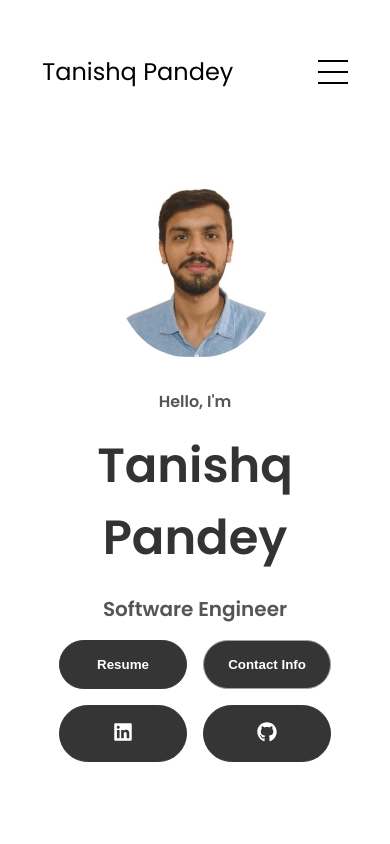
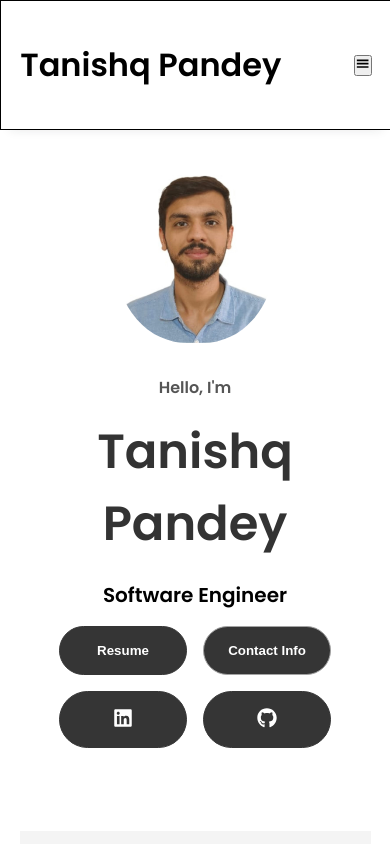
Before and after one commit to tanishqpandey26/digital-resume, a React (Create React App) app: page / in a window 390 px wide. Shown: the top 844 px of the page. Built offline with nearby package versions, Linux system fonts and the light colour scheme.

Commit message:
navbar and footer ui update

```diff
--- a/src/App.css
+++ b/src/App.css
@@ -1,4 +1,3 @@
-
 
 @import url("https://fonts.googleapis.com/css2?family=Poppins:wght@300;400;500;600&display=swap");
 
@@ -15,106 +14,27 @@ html {
   scroll-behavior: smooth;
 }
 
-p {
-  color: rgb(85, 85, 85);
-}
-
-
-
-a,
-.btn {
-  transition: all 300ms ease;
-}
-
-.nav-links {
-  gap: 2rem;
-  list-style: none;
-  font-size: 1.5rem;
-}
-
-
-
 section {
   padding-top: 4vh;
-  height: 96vh;
+  height: fit-content;
   margin: 0 10rem;
   box-sizing: border-box;
   min-height: fit-content;
 }
 
-
-
-.icon {
-  cursor: pointer;
-  height: 2rem;
+li{
+  list-style:none;
 }
 
+a{
+  color: #000;
+  text-decoration: none;
 
-
-.btn-container {
-  gap: 1rem;
-}
-
-
-
-@media screen and (max-width: 1400px) {
-  .about-containers {
-    flex-wrap: wrap;
-  }
-  #about,#contact,
-  #projects {
-    height: fit-content;
+  &:hover{
+    color: #2e86c1;
   }
 }
 
-@media screen and (max-width: 1200px) {
-  #experience,
-  .experience-details-container {
-    margin-top: 2rem;
-  }
-
-  .arrow {
-    display: none;
-  }
-  section,
-  .section-container {
-    height: fit-content;
-  }
-
-  .about-containers {
-    margin-top: 0;
-  }
+button{
+  cursor: pointer;
 }
-
-
-@media screen and (max-width: 600px) {
-
-  footer {
-    height: 40vh;
-    margin-top: 300px;
-  }
-
-  article {
-    font-size: 1rem;
-  }
-  footer nav {
-    height: fit-content;
-    margin-bottom: 2rem;
-  }
-  .about-containers,
-  .btn-container {
-    flex-wrap: wrap;
-  }
-
-  .nav-links li a {
-    font-size: 1rem;
-  }
-  .experience-sub-title {
-    font-size: 1.25rem;
-  }
-  .text-container {
-    text-align: justify;
-  }
-
-
-}
--- a/src/App.js
+++ b/src/App.js
@@ -1,4 +1,4 @@
-import './App.css';
+import "./App.css";
 import React from 'react';
 import Blogs from "./routes/Blogs";
 import Home from "./routes/Home";
@@ -13,6 +13,7 @@ function App() {
   <Routes>
 
   <Route path='/' element={<Home/>}></Route>
+
   <Route path='/blogs' element={<Blogs/>}></Route>
 
   </Routes>
--- a/src/components/Footer.js
+++ b/src/components/Footer.js
@@ -1,30 +1,98 @@
 import React from 'react';
 import "./FooterStyles.css";
 
-function Footer() {
-  return (
+const Footer = () =>{
 
-    <>
+    return(
 
-    <footer>
-      {/* <nav>
-        <div class="nav-links-container">
-          <ul class="nav-links">
-          <li><a href="#about">About Me</a></li>
-            <li><a href="#experience">Skills</a></li>
-            <li><a href="#projects">Projects</a></li>
-            <li><a href="#contact">Contact</a></li>
-            <li><a href="#blog">Blogs</a></li>
-          </ul>
+        <>
+        <div className='footer'>
+
+        <div className='top'>
+            <div>
+                <h1>Tanishq Pandey</h1>
+                <p>Software Developer</p>
+            </div>
+
+            <div>
+
+                <a href='https://www.linkedin.com/in/pandey26tanishq'>
+                <i className='fa-brands fa-linkedin'></i>
+                </a>
+
+                <a href='https://github.com/tanishqpandey26'>
+                <i className='fa-brands fa-github'></i>
+                </a>
+
+                <a href='https://twitter.com/tanishqvatsa26'>
+                <i className='fa-brands fa-twitter'></i>
+                </a>
+
+                <a href='https://digital-resume-fawn.vercel.app/'>
+                <i className='fa-solid fa-file-pdf'></i>
+                </a>
+
+            </div>
+
         </div>
-      </nav> */}
 
-      <br/>
-      <p>Copyright &#169; 2023 Tanishq Pandey</p>
-    </footer>
+        <div className='bottom'>
+
+            <div>
+
+            <h4>Projects</h4>
+
+            <a href='/'>Tripper</a>
+            <a href='https://cotlog-social-blog-website.vercel.app/'>Cotlog</a>
+            <a href='https://digital-resume-fawn.vercel.app'>Digital Resume</a>
+
+            </div>
+
+<div>
+<h4>Socials</h4>
+
+<a href='https://www.linkedin.com/in/pandey26tanishq'>Linkedin</a>
+<a href='https://twitter.com/tanishqvatsa26'>Twitter</a>
+<a href='https://github.com/tanishqpandey26'>GitHub</a>
+
+</div>
+
+<div>
+<h4>Support</h4>
+
+<a href="#contact">Contact</a>
+<a href="#experience">Skills</a>
+<a href="#projects">Projects</a>
+
+</div>
+
+<div>
+<h4>Others</h4>
+
+<a href="#profile">Profile</a>
+<a href='#about'>About Me</a>
+<a href="#blog">Blogs</a>
+
+</div>
+
+</div>
+
+<div className='footer-copyright'>
+            <h3>Copyright &#169; 2023 Tanishq Pandey</h3>
+</div>
+
+</div>
 
 </>
-  )
+
+    )
+
 }
 
-export default Footer
+export default Footer;
+
+// About Me</a></li>
+//           <li><a href=>Skills</a></li>
+//           <li><a href=>Projects</a></li>
+//           <li><a href="">Contact</a></li>
+//           <li><a href="">Blogs</a>
--- a/src/components/FooterStyles.css
+++ b/src/components/FooterStyles.css
@@ -1,18 +1,84 @@
+.footer{
+
+  margin-top: 40px;
+  padding: 4rem 6rem;
+  background: #000;
+  color: #fff;
+}
+
+.top{
+
+  display: flex;
+  align-items: center;
+  text-align: start;
+  justify-content: space-between;
+  flex-wrap: wrap;
+}
+
+.top i{
+
+  color: #fff;
+  font-size: 2rem;
+  margin-left: 1rem;
+}
+
+.top i:hover{
+
+  color: #01959a;
+}
+
+.bottom{
+
+  padding-top: 2rem;
+  text-align: start;
+  display: flex;
+  justify-content: space-between;
+  flex-wrap: wrap;
+}
+
+.bottom  div{
+
+  display: flex;
+  flex-direction: column;
+
+}
+
+.bottom h4{
+
+  font-size: 1.3rem;
+  padding: 1rem 0 0.8rem 0;
+}
 
 
-footer {
-    height: auto;
-    margin: 0 1rem;
+.bottom a{
+
+  text-decoration: none;
+  color: #fafafa;
+  padding-bottom: 0.4rem;
+  font-size: 1.1rem;
+}
+
+.footer-copyright{
+
+  padding-top: 4rem ;
+}
+
+
+
+@media screen and  (max-width: 850px){
+
+  .footer{
+      padding: 4rem 2rem;
   }
 
+  .footer i{
 
-  .nav-links {
-    gap: 2rem;
-    list-style: none;
-    font-size: 1.5rem;
+      margin: 1rem 1rem 0 0;
   }
 
-  footer p {
-    text-align: center;
-    color: #000 !important;
+  .bottom div{
+
+      width: 50%;
   }
+
+}
--- a/src/components/Navbar.js
+++ b/src/components/Navbar.js
@@ -1,52 +1,51 @@
-import React from 'react';
+import React, { useState } from 'react';
 import "./NavbarStyles.css";
+import { GiHamburgerMenu } from "react-icons/gi";
 
 function Navbar() {
 
-  const [menuOpen, setMenuOpen] = React.useState(false);
+ const [showMenu ,setshowMenu] = useState(false);
 
-  function toggleMenu() {
-    setMenuOpen(!menuOpen);
+const handlebuttonToggle = () =>{
+  setshowMenu(!showMenu);
 }
 
   return (
 
-    <>
+    <header>
+      <div className='container'>
+        <div className='grid navbar-grid'>
+          <div className='logo'>
+            <h1>Tanishq Pandey</h1>
+          </div>
 
+        <nav className={showMenu ? "menu-mobile" : "menu-web"}>
+          <ul>
 
-<nav id="desktop-nav">
-      <div class="logo">Tanishq Pandey</div>
-      <div>
-        <ul class="nav-links">
           <li><a href="#about">About Me</a></li>
           <li><a href="#experience">Skills</a></li>
           <li><a href="#projects">Projects</a></li>
           <li><a href="#contact">Contact</a></li>
           <li><a href="#blog">Blogs</a></li>
+
           </ul>
-      </div>
         </nav>
 
-    <nav id="hamburger-nav">
-  <div className="logo">Tanishq Pandey</div>
-  <div className="hamburger-menu">
-    <div className="hamburger-icon" onClick={toggleMenu}>
-      <span></span>
-      <span></span>
-      <span></span>
+
+        <div className='ham-menu'>
+
+          <button onClick={handlebuttonToggle} >
+          <GiHamburgerMenu/>
+          </button>
+
         </div>
-    <div className={menuOpen ? "menu-links open" : "menu-links"}>
-      <li><a href="#about" onClick={toggleMenu}>About</a></li>
-      <li><a href="#experience" onClick={toggleMenu}>Skills</a></li>
-      <li><a href="#projects" onClick={toggleMenu}>Projects</a></li>
-      <li><a href="#contact" onClick={toggleMenu}>Contact</a></li>
-      <li><a href="#blog" onClick={toggleMenu}>Blogs</a></li>
+
         </div>
       </div>
-</nav>
+    </header>
 
-</>
+
   )
 }
 
-export default Navbar
+export default Navbar;
--- a/src/components/NavbarStyles.css
+++ b/src/components/NavbarStyles.css
@@ -1,142 +1,76 @@
 
-nav,
-.nav-links {
-  display: flex;
+header{
+
+  height: 8rem;
+  box-shadow: rgba(33,35,38,0.1)  0px 10px 10px -10px;
+  width: 100%;
+  border: 0.25px solid #000;
 }
 
-nav {
-  justify-content: space-around;
-  align-items: center;
-  height: 17vh;
+.container{
+  height: 8rem;
 }
 
-.nav-links {
-  gap: 2rem;
-  list-style: none;
-  font-size: 1.5rem;
+.grid{
+  display: grid;
 }
 
-a {
-  color: black;
-  text-decoration: none;
-  text-decoration-color: white;
+.navbar-grid{
+  grid-template-columns: .5fr 1fr;
+  align-items: center;
+  height: 8rem;
+  padding: 0 3.2rem;
 }
 
-a:hover {
-  color: grey;
-  text-decoration: underline;
-  text-underline-offset: 1rem;
-  text-decoration-color: rgb(181, 181, 181);
+nav ul{
+  display: flex;
+  justify-content: flex-end;
+  gap: 3.2rem;
 }
 
-.logo {
-  font-size: 2rem;
-}
-
-.logo:hover {
-  cursor: default;
-}
-
-/* HAMBURGER MENU */
-
-#hamburger-nav {
+.ham-menu{
   display: none;
 }
 
-.hamburger-menu {
-  position: relative;
-  display: inline-block;
 
-}
+@media screen and (max-width: 998px){
 
-.hamburger-icon {
-  display: flex;
-  flex-direction: column;
-  justify-content: space-between;
-  height: 24px;
-  width: 30px;
-  cursor: pointer;
-}
+  .navbar-grid{
+    padding: 0 1.2rem;
+    grid-template-columns: 2fr .5fr;
+  }
 
-.hamburger-icon span {
-  width: 100%;
-  height: 2px;
-  background-color: black;
-  transition: all 0.3 ease-in-out;
+  .menu-web{
+    display: none;
+  }
 
-}
+  .ham-menu{
+    display: inline-block;
+    text-align: end;
+  }
 
-.menu-links {
-  position: absolute;
-  top: 100%;
-  right: 0;
-  background-color: white;
-  width: fit-content;
-  max-height: 0;
-  overflow: hidden;
-  transition: all 0.3 ease-in-out;
-}
+  .menu-mobile {
+    position: absolute;
+    top: 8rem;
+    left: 0;
+    background-color: #fff;
+    border: 0.25px solid #000;
+    width: 100%;
+    box-shadow: rgba(0,0,0,0.25) 0px 14px 28px;
+  }
+
+  .menu-mobile ul{
+    display: flex;
+    flex-direction: column;
+    align-items: center;
+
+    & li:first-child{
+      margin-top: 1.2rem;
+    }
 
 
-.menu-links a {
-  display: block;
-  padding: 10px;
-  text-align: center;
-  font-size: 1.5rem;
-  color: black;
-  text-decoration: none;
-  transition: all 0.3 ease-in-out;
-}
-
-.menu-links li {
-  list-style: none;
-}
-
-.menu-links.open {
-  max-height: 300px;
-}
-
-.hamburger-icon.open span:first-child {
-  transform: rotate(45deg) translate(10px, 5px);
-}
-
-.hamburger-icon.open span:nth-child(2) {
-  opacity: 0;
-}
-
-.hamburger-icon.open span:last-child {
-  transform: rotate(-45deg) translate(10px, -5px);
-}
-
-.hamburger-icon span:first-child {
-  transform: none;
-}
-
-.hamburger-icon span:first-child {
-  opacity: 1;
-}
-
-.hamburger-icon span:first-child {
-  transform: none;
-}
-
-@media screen and (max-width: 1200px) {
-  #desktop-nav {
-    display: none;
-  }
-  #hamburger-nav {
-    display: flex;
+    & li:last-child{
+      margin-bottom: 1.2rem;
+    }
   }
 }
-
-@media screen and (max-width: 600px) {
-
-  .logo {
-    font-size: 1.5rem;
-  }
-  .nav-links {
-    flex-direction: column;
-    gap: 0.5rem;
-    text-align: center;
-  }
-}
```
Also changed, not shown: 1 other file (tests, documents, lock files or other folders). Lines whose indentation alone changed are shown as unchanged.
